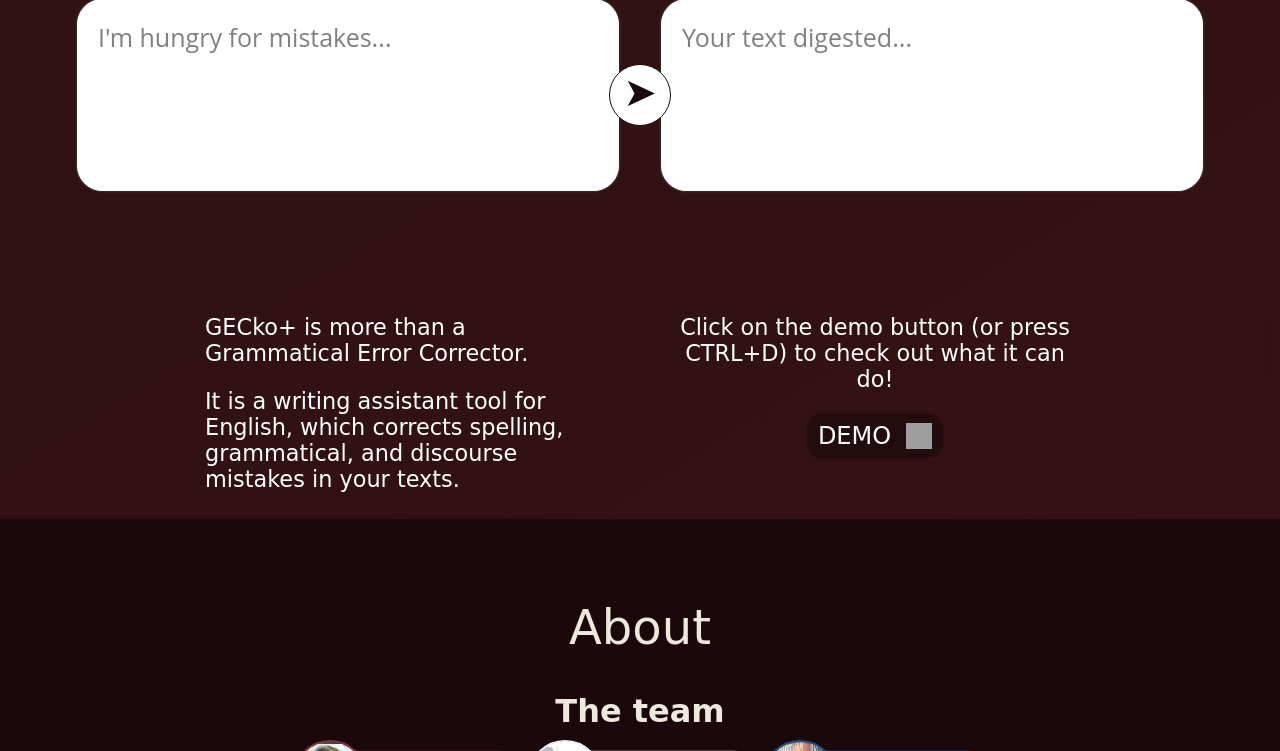
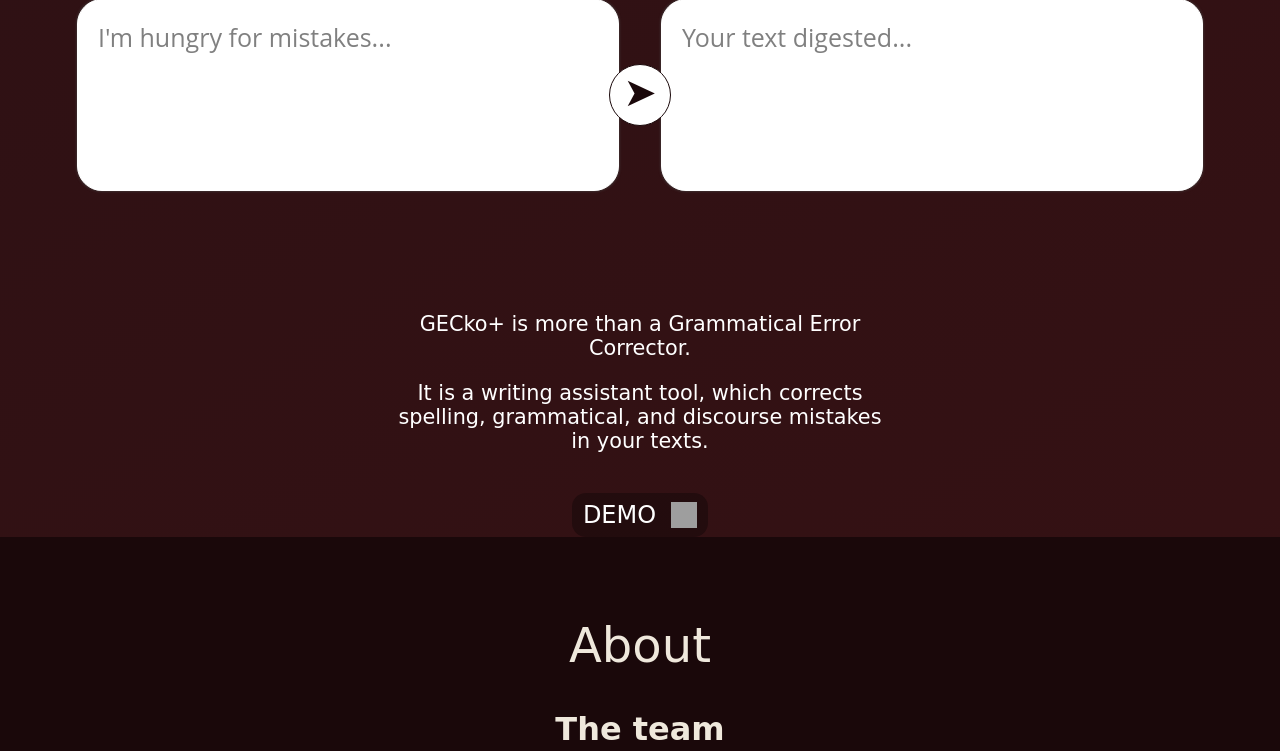
Before and after one commit to thiborose/gecko-app, a Flask app: page / in a window 1280 px wide. Shown: the part 315-1066 px from the top of the page. Run offline with Flask 2, Linux system fonts and the light colour scheme; parts of the project's set-up code (start-up, migrations or seed data) failed here and were passed over; some libraries are stand-ins or nearby versions; some web fonts are replaced; grey boxes are pictures that could not be loaded.

Commit message:
better demo layout

```diff
--- a/application/static/css/style.scss.css
+++ b/application/static/css/style.scss.css
@@ -344,13 +344,13 @@ footer {
 #tutorial-container {
   color: white;
   font-family: 'Delius', cursive;
-  font-size: 1.4em;
+  font-size: 1.3em;
   transition: color ease-in-out 1s;
   display: flex;
   justify-content: center; }
   #tutorial-container #tutorial-left {
-    width: 400px;
-    text-align: left; }
+    width: 492px;
+    text-align: center; }
   #tutorial-container #tutorial-right {
     text-align: center;
     margin-left: 70px;
@@ -360,7 +360,7 @@ footer {
     background-color: #00000050;
     border-radius: 14px;
     padding: 0 3px;
-    margin: 20px auto 0;
+    margin: 40px auto 0;
     display: flex;
     align-items: center;
     justify-content: center; }
--- a/application/static/sass/style.scss
+++ b/application/static/sass/style.scss
@@ -527,7 +527,7 @@ footer{
 #tutorial-container{
     color: white;
     font-family: 'Delius', cursive;
-    font-size: 1.4em;
+    font-size: 1.3em;
     transition: color ease-in-out 1s;
     display: flex;
     // outline: 1px solid blue;
@@ -535,8 +535,8 @@ footer{
 
     #tutorial-left{
         // outline: 1px solid white;
-        width: 400px;
-        text-align: left;
+        width: 492px;
+        text-align: center;
     }
 
     #tutorial-right{
@@ -552,7 +552,7 @@ footer{
         background-color: #00000050;
         border-radius: 14px;
         padding: 0 3px;
-        margin: 20px auto 0;
+        margin: 40px auto 0;
         display: flex;
         align-items:center;
         justify-content: center;
--- a/application/templates/index.html
+++ b/application/templates/index.html
@@ -67,17 +67,18 @@
 
         <div id="tutorial-container">
             <div id="tutorial-left">
-            <p>GECko+ is more than a Grammatical Error Corrector.</p>
-            <p>It is a writing assistant tool for English, which corrects spelling, grammatical, and discourse mistakes in your texts.</p>
-            </div>
-            <div id="tutorial-right">
-                <p>Click on the demo button  (or press CTRL+D) to check out what it can do!</p>
+                <p>GECko+ is more than a Grammatical Error Corrector.</p>
+                <p>It is a writing assistant tool, which corrects spelling, grammatical, and discourse mistakes in your texts.</p>
                 <div id=demo-button>
                     <p>DEMO</p>
                     <img src="../static/svg/play.svg" alt="play button" id=demo-logo>
                 </div>
             </div>
+           <!--  <div id="tutorial-right">
+                <p>Click on the demo button  (or press CTRL+D) to check out what it can do!</p>
 
+            </div>
+             -->
         </div>
 
     </div>
```
